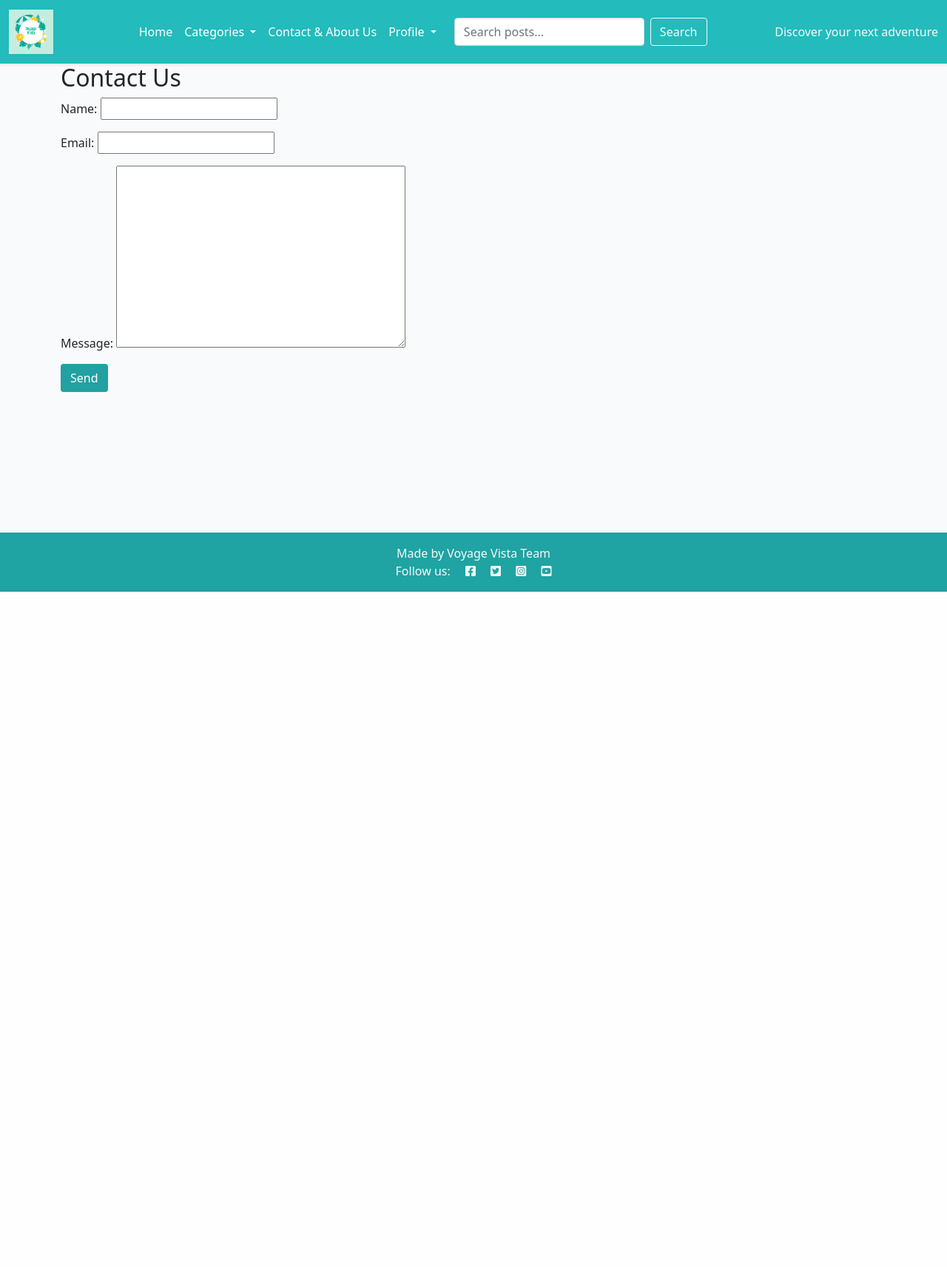
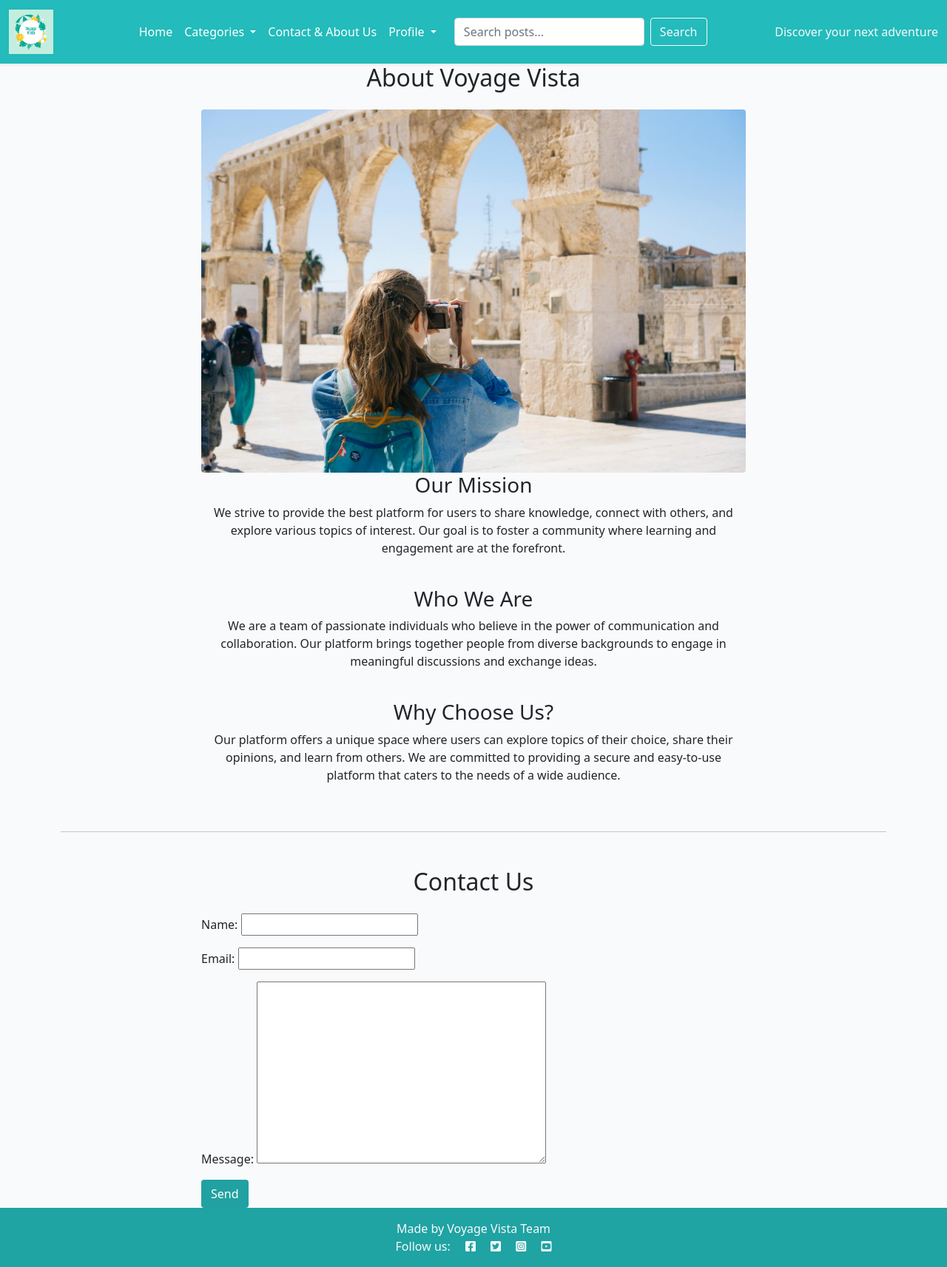
Before and after one commit to HebaAbdulal/voyage_vista, a Django app: page /contact/ in a window 1280 px wide. Shown: the whole page at 74% size. Before the commit the page ends 800 px from the top, so only its background shows below. Run offline with Django 5.2, Linux system fonts and the light colour scheme; parts of the project's set-up code (start-up, migrations or seed data) failed here and were passed over; some libraries are stand-ins or nearby versions.

Commit message:
Add About Us section to contact template

```diff
--- a/templates/contact.html
+++ b/templates/contact.html
@@ -1,12 +1,67 @@
 {% extends 'base.html' %}
+{% load static %}
 
 {% block content %}
+
+<link rel="preconnect" href="https://fonts.googleapis.com">
+<link rel="preconnect" href="https://fonts.gstatic.com" crossorigin>
+<link href="https://fonts.googleapis.com/css2?family=Libre+Baskerville:ital,wght@0,400;0,700;1,400&display=swap" rel="stylesheet">
 <div class="container">
-    <h2>Contact Us</h2>
-    <form method="post">
-        {% csrf_token %}
-        {{ form.as_p }}
-        <button type="submit" class="btn btn-custom">Send</button>
-    </form>
+    <h2 class="text-center libre-baskerville-regular-italic margin">About Voyage Vista</h2>
+
+    <!-- Image Section -->
+    <div class="row justify-content-center mt-4">
+        <div class="col-md-8 text-center">
+            <img src="{% static 'images/aboutus.jpg' %}" alt="About Us Image" class="img-fluid rounded">
+        </div>
+    </div>
+
+    <!-- Our Mission Section -->
+    <div class="row justify-content-center">
+        <div class="col-md-8 text-center">
+            <h3>Our Mission</h3>
+            <p>
+                We strive to provide the best platform for users to share knowledge, connect with others, and explore
+                various topics of interest. Our goal is to foster a community where learning and engagement are at the forefront.
+            </p>
+        </div>
+    </div>
+
+    <!-- Who We Are Section -->
+    <div class="row justify-content-center mt-4">
+        <div class="col-md-8 text-center">
+            <h3>Who We Are</h3>
+            <p>
+                We are a team of passionate individuals who believe in the power of communication and collaboration. Our platform
+                brings together people from diverse backgrounds to engage in meaningful discussions and exchange ideas.
+            </p>
+        </div>
+    </div>
+
+    <!-- Why Choose Us Section -->
+    <div class="row justify-content-center mt-4">
+        <div class="col-md-8 text-center">
+            <h3>Why Choose Us?</h3>
+            <p>
+                Our platform offers a unique space where users can explore topics of their choice, share their opinions, and
+                learn from others. We are committed to providing a secure and easy-to-use platform that caters to the needs
+                of a wide audience.
+            </p>
+        </div>
+    </div>
+
+    <hr class="my-5">
+
+    <!-- Contact Us Section -->
+    <h2 class="text-center mb-4">Contact Us</h2>
+    <div class="row justify-content-center">
+        <div class="col-md-8">
+            <form method="post">
+                {% csrf_token %}
+                {{ form.as_p }}
+                <button type="submit" class="btn btn-custom margin-bottom">Send</button>
+            </form>
+        </div>
+    </div>
 </div>
 {% endblock %}
```
